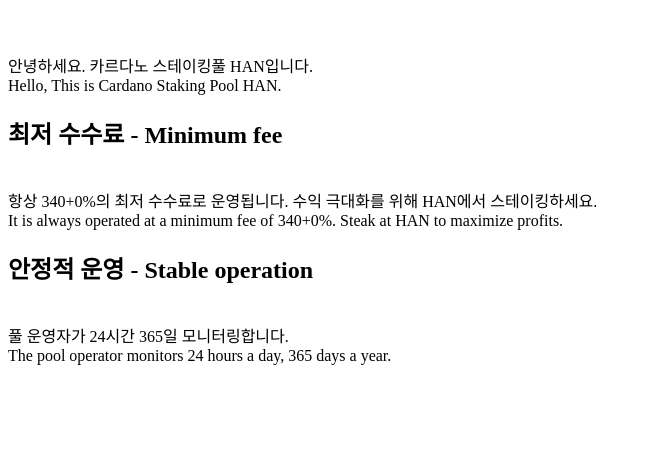
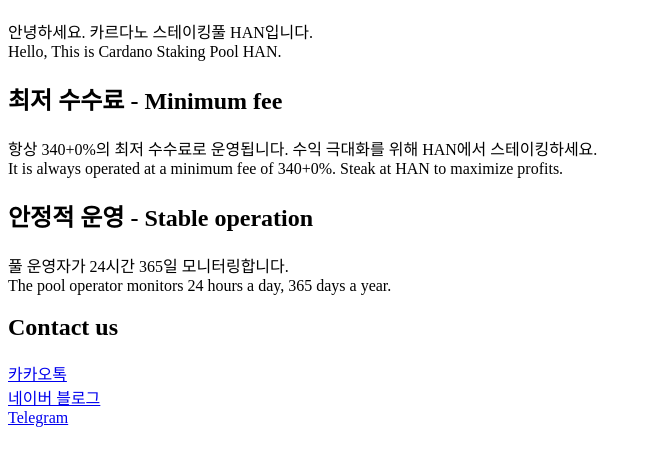
Before and after one commit to SPO-HAN/Cardano-Stake-Pool, a plain HTML site: page index.html in a window 1280 px wide. Shown: the part 61-526 px from the top of the page, without its empty margins (0-652 px from the left). Drawn offline with Linux system fonts and the light colour scheme.

Commit message:
Update index.html

```diff
--- a/index.html
+++ b/index.html
@@ -5,7 +5,7 @@
     <meta charset="utf-8">
 </head>
 <body>
- <h1>HAN</a></h1><br>
+ <h1>HAN</a></h1>
   <p>
   안녕하세요. 카르다노 스테이킹풀 HAN입니다.<br>
   Hello, This is Cardano Staking Pool HAN.
@@ -13,18 +13,25 @@
 
 
   <p>
-  <h2>최저 수수료 - Minimum fee</h2><br>
+  <h2>최저 수수료 - Minimum fee</h2>
   항상 340+0%의 최저 수수료로 운영됩니다. 수익 극대화를 위해 HAN에서 스테이킹하세요.<br>
   It is always operated at a minimum fee of 340+0%. Steak at HAN to maximize profits.
   </p>
 
 
   <p>
-  <h2>안정적 운영 - Stable operation</h2><br>
+  <h2>안정적 운영 - Stable operation</h2>
   풀 운영자가 24시간 365일 모니터링합니다.<br>
   The pool operator monitors 24 hours a day, 365 days a year.
   </p>
 
 
+  <p>
+  <h2>Contact us</h2>
+  <a href="https://open.kakao.com/o/gVSCcOHd" target="_blank" title="html5 speicification">카카오톡</a><br>
+  <a href="https://blog.naver.com/spo_han" target="_blank" title="html5 speicification">네이버 블로그</a> <br>
+  <a href="https://t.me/SPO_HAN" target="_blank" title="html5 speicification">Telegram</a>
+
+  </p>
 </body>
 </html>
```
